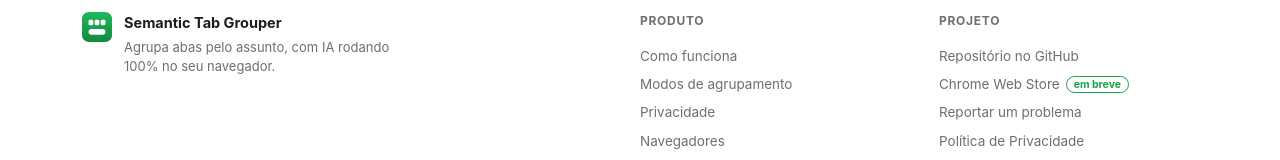
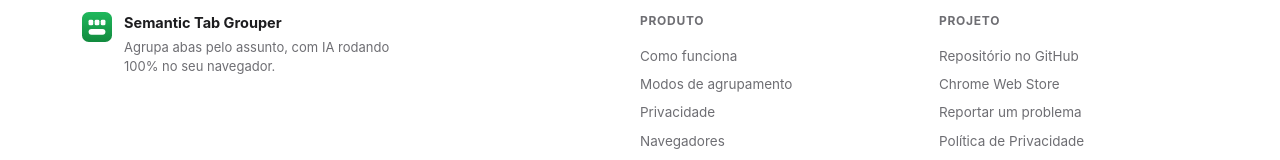
Before and after one commit to cesarkali/Semantic-Tab-Grouper, a website built with Vite: page docs/index.html in a window 1280 px wide. Shown: the part 5826-5986 px from the top of the page. Built offline with nearby package versions, Linux system fonts and the light colour scheme.

Commit message:
docs: add landing page and include Chrome Web Store link in README

```diff
--- a/docs/index.html
+++ b/docs/index.html
@@ -303,9 +303,8 @@
   .footer-brand .fb-name { font-weight: 650; font-size: 14.5px; }
   .footer-brand .fb-desc { font-size: 13px; color: var(--muted); max-width: 34ch; margin-top: 4px; }
   .footer-col h4 { font-size: 12px; text-transform: uppercase; letter-spacing: 0.06em; color: var(--muted); margin: 0 0 12px; font-weight: 700; }
-  .footer-col a, .footer-col span.soon { display: block; font-size: 13.5px; color: var(--muted); padding: 4px 0; }
+  .footer-col a { display: block; font-size: 13.5px; color: var(--muted); padding: 4px 0; }
   .footer-col a:hover { color: var(--text); }
-  .footer-col span.soon em { font-style: normal; font-size: 10.5px; font-weight: 700; color: var(--accent); border: 1px solid var(--accent); border-radius: 999px; padding: 1px 7px; margin-left: 6px; vertical-align: 1px; }
   .footer-base { display: flex; justify-content: space-between; align-items: center; flex-wrap: wrap; gap: 10px; font-size: 12.5px; color: var(--muted); border-top: 1px solid var(--border); padding-top: 24px; }
   .footer-base a { font-weight: 600; color: var(--text); }
   .footer-base a:hover { color: var(--accent); }
@@ -368,7 +367,7 @@
     <h1 class="headline reveal in-view">Suas abas.<br /><span class="grad">Organizadas sozinhas.</span></h1>
     <p class="sub reveal in-view">Ele lê o conteúdo de cada aba, entende o assunto e sugere agrupar as parecidas. Você aceita, edita ou ignora — e nada sai do seu navegador.</p>
     <div class="cta-row reveal in-view">
-      <a class="btn btn-primary" href="#" data-store-link>Instalar — Chrome Web Store</a>
+      <a class="btn btn-primary" href="https://chromewebstore.google.com/detail/semantic-tab-grouper/illkdfiegklhcjogdhplihjekfjdocgk" target="_blank" rel="noopener">Instalar — Chrome Web Store</a>
       <a class="btn btn-ghost" href="https://github.com/cesarkali/Semantic-Tab-Grouper" target="_blank" rel="noopener">Ver código no GitHub</a>
     </div>
     <p class="hero-note reveal in-view">Funciona no <b>Chrome</b>, <b>Edge</b>, <b>Brave</b>, <b>Opera</b> e <b>Vivaldi</b> · grátis · código aberto</p>
@@ -574,7 +573,7 @@
     <h2 class="reveal">Menos abas soltas.<br />Mais foco.</h2>
     <p class="reveal">Manifest V3 · 100% on-device · código aberto.</p>
     <div class="cta-row reveal">
-      <a class="btn btn-primary" href="#" data-store-link>Instalar — Chrome Web Store</a>
+      <a class="btn btn-primary" href="https://chromewebstore.google.com/detail/semantic-tab-grouper/illkdfiegklhcjogdhplihjekfjdocgk" target="_blank" rel="noopener">Instalar — Chrome Web Store</a>
       <a class="btn btn-ghost" href="https://github.com/cesarkali/Semantic-Tab-Grouper" target="_blank" rel="noopener">Ver código no GitHub</a>
     </div>
   </section>
@@ -601,7 +600,7 @@
       <div class="footer-col">
         <h4>Projeto</h4>
         <a href="https://github.com/cesarkali/Semantic-Tab-Grouper" target="_blank" rel="noopener">Repositório no GitHub</a>
-        <span class="soon">Chrome Web Store<em>em breve</em></span>
+        <a href="https://chromewebstore.google.com/detail/semantic-tab-grouper/illkdfiegklhcjogdhplihjekfjdocgk" target="_blank" rel="noopener">Chrome Web Store</a>
         <a href="https://github.com/cesarkali/Semantic-Tab-Grouper/issues" target="_blank" rel="noopener">Reportar um problema</a>
         <a href="/privacy-policy">Política de Privacidade</a>
       </div>
```
Also changed, not shown: README.md.
